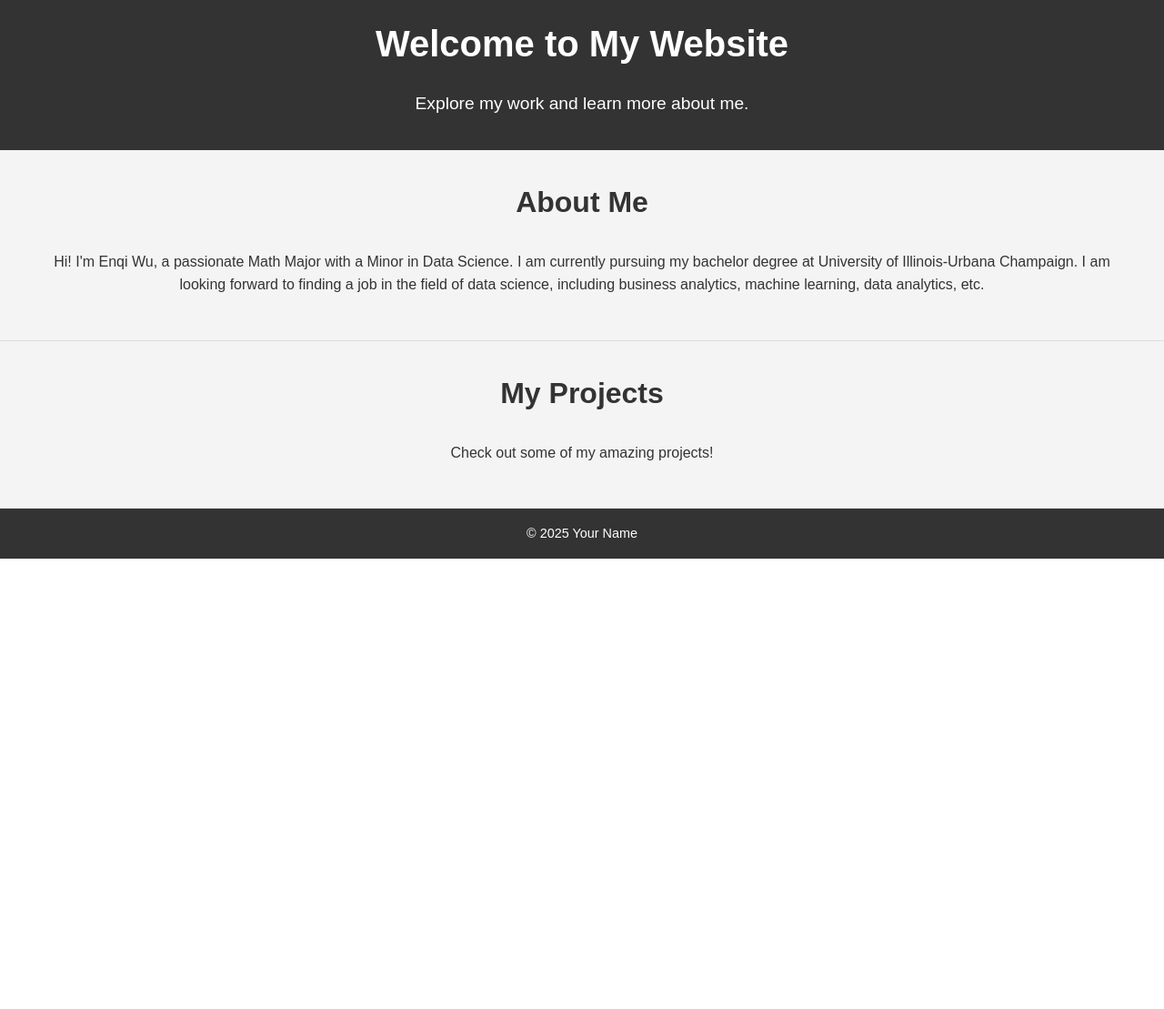
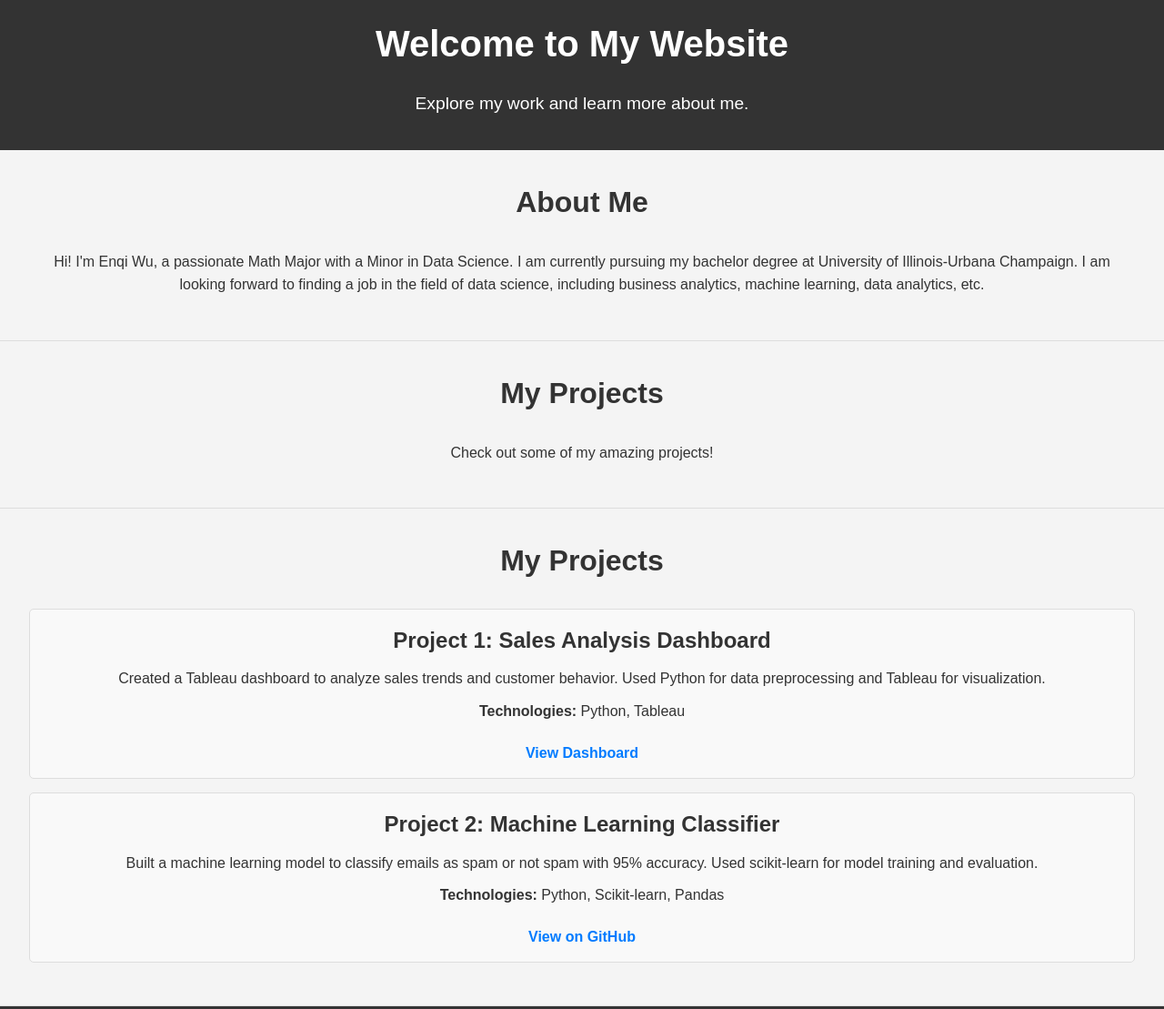
Before and after one commit to samuel54illinois/personal_website, a plain HTML site: page terraform/static_html/index.html in a window 1280 px wide. Shown: the top 1109 px of the page at 91% size. Before the commit the page ends 800 px from the top, so only its background shows below. Drawn offline with Linux system fonts and the light colour scheme.

Commit message:
html and css update 01-12-2025 v04

```diff
--- a/terraform/static_html/index.html
+++ b/terraform/static_html/index.html
@@ -37,6 +37,23 @@
         <h2>My Projects</h2>
         <p>Check out some of my amazing projects!</p>
     </section>
+    <section>
+        <h2>My Projects</h2>
+        <div class="project">
+            <h3>Project 1: Sales Analysis Dashboard</h3>
+            <p>Created a Tableau dashboard to analyze sales trends and customer behavior.
+               Used Python for data preprocessing and Tableau for visualization.</p>
+            <p><strong>Technologies:</strong> Python, Tableau</p>
+            <a href="https://public.tableau.com/app/profile/yourusername/viz/sales-dashboard" target="_blank">View Dashboard</a>
+        </div>
+        <div class="project">
+            <h3>Project 2: Machine Learning Classifier</h3>
+            <p>Built a machine learning model to classify emails as spam or not spam with 95% accuracy.
+               Used scikit-learn for model training and evaluation.</p>
+            <p><strong>Technologies:</strong> Python, Scikit-learn, Pandas</p>
+            <a href="https://github.com/yourusername/spam-classifier" target="_blank">View on GitHub</a>
+        </div>
+    </section>
     <footer>
         <p>&copy; 2025 Your Name</p>
     </footer>
--- a/terraform/static_html/styles.css
+++ b/terraform/static_html/styles.css
@@ -37,6 +37,37 @@ section h2 {
     font-size: 2rem;
 }
 
+.project {
+    border: 1px solid #ddd;
+    border-radius: 5px;
+    padding: 15px;
+    margin: 15px 0;
+    background-color: #f9f9f9;
+}
+
+.project h3 {
+    margin: 0 0 10px;
+    font-size: 1.5rem;
+    color: #333;
+}
+
+.project p {
+    margin: 0 0 10px;
+    font-size: 1rem;
+}
+
+.project a {
+    display: inline-block;
+    margin-top: 10px;
+    text-decoration: none;
+    color: #007BFF;
+    font-weight: bold;
+}
+
+.project a:hover {
+    text-decoration: underline;
+}
+
 /* Footer Styles */
 footer {
     background: #333;
```
